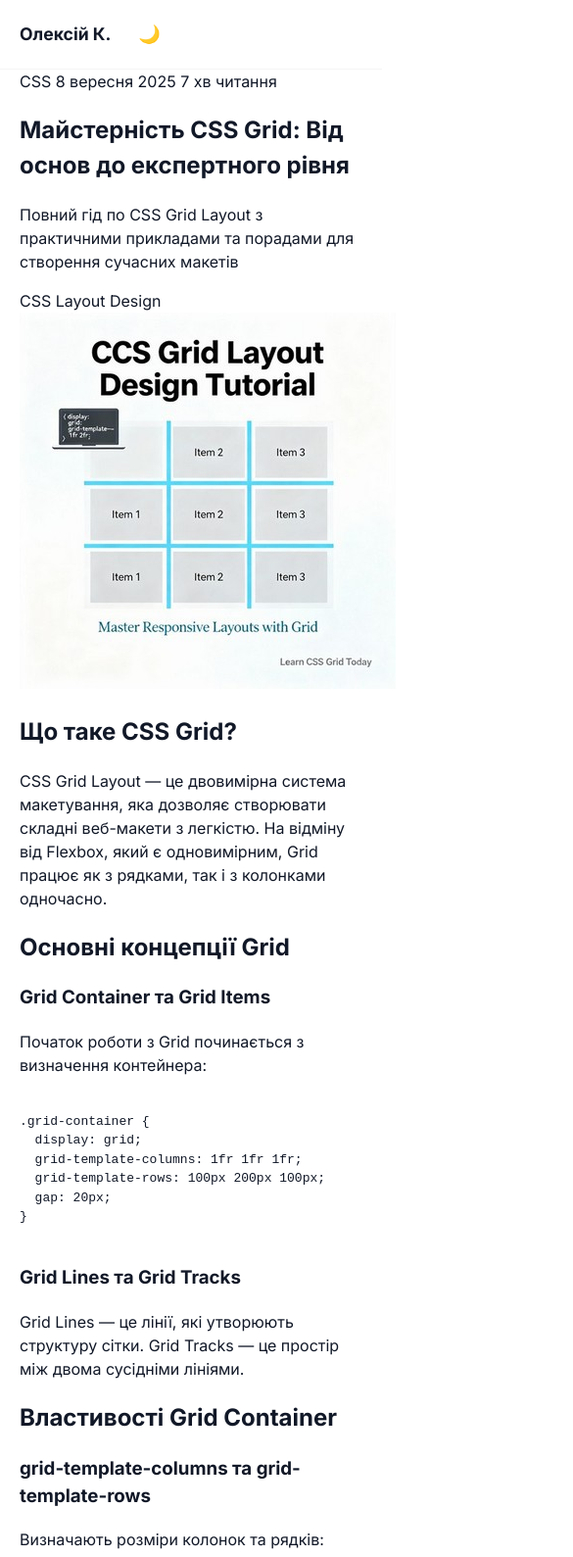
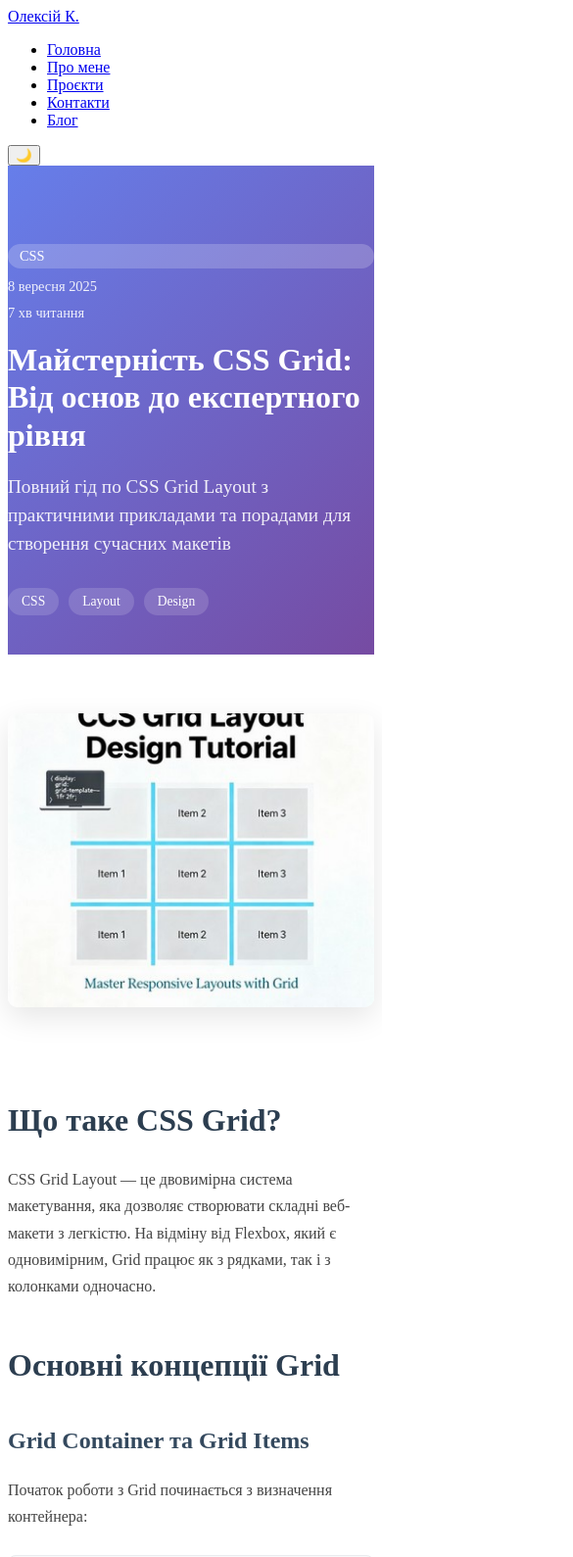
Before and after one commit to falconelife/pr, a plain HTML site: page blog-posts/css-grid-mastery.html in a window 390 px wide. Shown: the top 1589 px of the page at 98% size, 585 px wide, since content can reach past the window. Drawn offline with Linux system fonts and the light colour scheme.

Commit message:
Add files via upload

```diff
--- a/css/style.css
+++ b/css/style.css
@@ -1,90 +1,199 @@
-/* Reset & base */
-:root{
-    --bg:#ffffff;
-    --text:#111827;
-    --muted:#6b7280;
-    --primary:#2563eb;
-    --card:#f9fafb;
-    --accent: #10b981;
-}
-[data-theme="dark"]{
-    --bg:#0b1220;
-    --text:#e6eef8;
-    --muted:#9aa6b2;
-    --primary:#3b82f6;
-    --card:#071024;
-    --accent:#34d399;
-}
-*{box-sizing:border-box}
-html,body{height:100%}
-body{
-    margin:0;
-    font-family: 'Inter', system-ui, -apple-system, "Segoe UI", Roboto, "Helvetica Neue", Arial;
-    background:var(--bg);
-    color:var(--text);
-    -webkit-font-smoothing:antialiased;
-    -moz-osx-font-smoothing:grayscale;
-    line-height:1.5;
+
+/* Стилі для статей блогу */
+.article-header {
+  background: linear-gradient(135deg, #667eea 0%, #764ba2 100%);
+  color: white;
+  padding: 80px 0 40px 0;
 }
 
-/* container */
-.container{max-width:1100px;margin:0 auto;padding:0 20px;}
-
-/* Header */
-.header{background:transparent;position:sticky;top:0;z-index:50;border-bottom:1px solid rgba(0,0,0,0.04);}
-[data-theme="dark"] .header{border-bottom-color: rgba(255,255,255,0.04);}
-.header .container{display:flex;align-items:center;gap:20px;padding:16px 20px;}
-.logo a{font-weight:700;text-decoration:none;color:var(--text);font-size:1.1rem;}
-.nav ul{list-style:none;margin:0;padding:0;display:flex;gap:12px;align-items:center;}
-.nav-link{color:var(--muted);text-decoration:none;padding:8px 10px;border-radius:8px;}
-.nav-link:hover,.nav-link.active{color:var(--text);background:var(--card);}
-
-/* theme toggle & mobile */
-.theme-toggle{background:transparent;border:0;font-size:18px;cursor:pointer;padding:8px;border-radius:8px;}
-.mobile-menu-btn{display:none;flex-direction:column;gap:4px;cursor:pointer;padding:8px;}
-.mobile-menu-btn span{display:block;width:22px;height:2px;background:var(--text);border-radius:2px}
-
-/* Hero */
-.hero{padding:40px 0 20px;}
-.hero-content{display:grid;grid-template-columns:1fr 320px;gap:28px;align-items:center;}
-.hero-text h1{margin:0 0 8px;font-size:2rem;}
-.hero-text p{margin:0 0 12px;color:var(--muted);}
-.hero-avatar img{width:100%;max-width:320px;border-radius:12px;display:block;border:4px solid var(--card)}
-
-/* About section */
-.section{padding:36px 0;}
-.card{background:var(--card);padding:18px;border-radius:12px;box-shadow:0 6px 18px rgba(2,6,23,0.06);}
-
-/* Grid for projects */
-.projects-grid{display:grid;grid-template-columns:repeat(3,1fr);gap:18px;}
-.project{display:flex;flex-direction:column;gap:10px;}
-.project img{width:100%;height:160px;object-fit:cover;border-radius:8px;}
-.tech-tag{display:inline-block;padding:6px 8px;border-radius:999px;font-size:0.8rem;background:rgba(0,0,0,0.05);margin-right:6px;color:var(--muted);}
-
-/* Contact form */
-.contact-grid{display:grid;grid-template-columns:1fr 320px;gap:20px;}
-form input, form textarea{width:100%;padding:10px;border-radius:8px;border:1px solid rgba(0,0,0,0.08);background:transparent;color:var(--text);resize:vertical}
-[data-theme="dark"] form input, [data-theme="dark"] form textarea{border-color: rgba(255,255,255,0.06)}
-.form-row{display:flex;gap:12px;}
-.btn{display:inline-block;padding:10px 14px;border-radius:8px;border:0;background:var(--primary);color:#fff;cursor:pointer}
-
-/* Footer */
-.footer{padding:24px 0 60px;margin-top:40px;}
-.footer .social a{margin-right:10px;text-decoration:none;color:var(--muted)}
-
-/* Responsive */
-@media (max-width:900px){
-    .hero-content{grid-template-columns:1fr;}
-    .projects-grid{grid-template-columns:repeat(2,1fr);}
-    .contact-grid{grid-template-columns:1fr;}
-}
-@media (max-width:600px){
-    .projects-grid{grid-template-columns:1fr;}
-    .nav{display:none}
-    .mobile-menu-btn{display:flex;margin-left:auto}
-    .header.expanded .nav{display:block;position:absolute;left:0;right:0;top:64px;background:var(--bg);padding:12px;border-bottom:1px solid rgba(0,0,0,0.05)}
+.article-meta {
+  display: flex;
+  gap: 20px;
+  margin-bottom: 20px;
+  font-size: 0.9rem;
 }
 
-/* small helpers */
-.muted{color:var(--muted)}
-.center{text-align:center}
+.article-category {
+  background: rgba(255, 255, 255, 0.2);
+  padding: 4px 12px;
+  border-radius: 20px;
+  font-weight: 500;
+}
+
+.article-date, .article-read-time {
+  opacity: 0.9;
+}
+
+.article-title {
+  font-size: 2.5rem;
+  font-weight: 700;
+  margin: 20px 0;
+  line-height: 1.2;
+}
+
+.article-subtitle {
+  font-size: 1.2rem;
+  opacity: 0.9;
+  margin-bottom: 30px;
+  line-height: 1.5;
+}
+
+.article-tags {
+  display: flex;
+  gap: 10px;
+  flex-wrap: wrap;
+}
+
+.article-tags .tag {
+  background: rgba(255, 255, 255, 0.15);
+  color: white;
+  padding: 6px 14px;
+  border-radius: 15px;
+  font-size: 0.85rem;
+  font-weight: 500;
+}
+
+.article-content {
+  padding: 60px 0;
+}
+
+.article-body {
+  max-width: 800px;
+  margin: 0 auto;
+  line-height: 1.7;
+  font-size: 1.1rem;
+}
+
+.article-image {
+  width: 100%;
+  height: 300px;
+  object-fit: cover;
+  border-radius: 10px;
+  margin-bottom: 40px;
+  box-shadow: 0 10px 30px rgba(0, 0, 0, 0.1);
+}
+
+.article-body h2 {
+  font-size: 2rem;
+  color: #2c3e50;
+  margin: 40px 0 20px 0;
+  font-weight: 600;
+}
+
+.article-body h3 {
+  font-size: 1.5rem;
+  color: #34495e;
+  margin: 30px 0 15px 0;
+  font-weight: 600;
+}
+
+.article-body p {
+  margin-bottom: 20px;
+  color: #444;
+}
+
+.article-body pre {
+  background: #f8f9fa;
+  border: 1px solid #e9ecef;
+  border-radius: 8px;
+  padding: 20px;
+  overflow-x: auto;
+  margin: 25px 0;
+  font-size: 0.9rem;
+}
+
+.article-body code {
+  background: #f1f3f4;
+  padding: 2px 6px;
+  border-radius: 4px;
+  font-family: 'Fira Code', monospace;
+  font-size: 0.9em;
+}
+
+.article-body pre code {
+  background: none;
+  padding: 0;
+}
+
+.article-body ol, .article-body ul {
+  margin: 20px 0;
+  padding-left: 30px;
+}
+
+.article-body li {
+  margin-bottom: 8px;
+  color: #444;
+}
+
+.article-navigation {
+  display: flex;
+  justify-content: space-between;
+  align-items: center;
+  margin-top: 60px;
+  padding-top: 40px;
+  border-top: 1px solid #e9ecef;
+}
+
+.back-to-blog {
+  color: #667eea;
+  text-decoration: none;
+  font-weight: 500;
+  padding: 10px 20px;
+  border: 2px solid #667eea;
+  border-radius: 25px;
+  transition: all 0.3s ease;
+}
+
+.back-to-blog:hover {
+  background: #667eea;
+  color: white;
+}
+
+.article-share {
+  display: flex;
+  align-items: center;
+  gap: 15px;
+}
+
+.article-share span {
+  font-weight: 500;
+  color: #666;
+}
+
+.article-share a {
+  color: #667eea;
+  text-decoration: none;
+  padding: 8px 16px;
+  border-radius: 20px;
+  transition: background 0.3s ease;
+}
+
+.article-share a:hover {
+  background: #f8f9ff;
+}
+
+/* Responsive стилі */
+@media (max-width: 768px) {
+  .article-title {
+    font-size: 2rem;
+  }
+
+  .article-body {
+    font-size: 1rem;
+  }
+
+  .article-navigation {
+    flex-direction: column;
+    gap: 20px;
+    text-align: center;
+  }
+
+  .article-share {
+    justify-content: center;
+  }
+
+  .article-meta {
+    flex-direction: column;
+    gap: 10px;
+  }
+}
```
